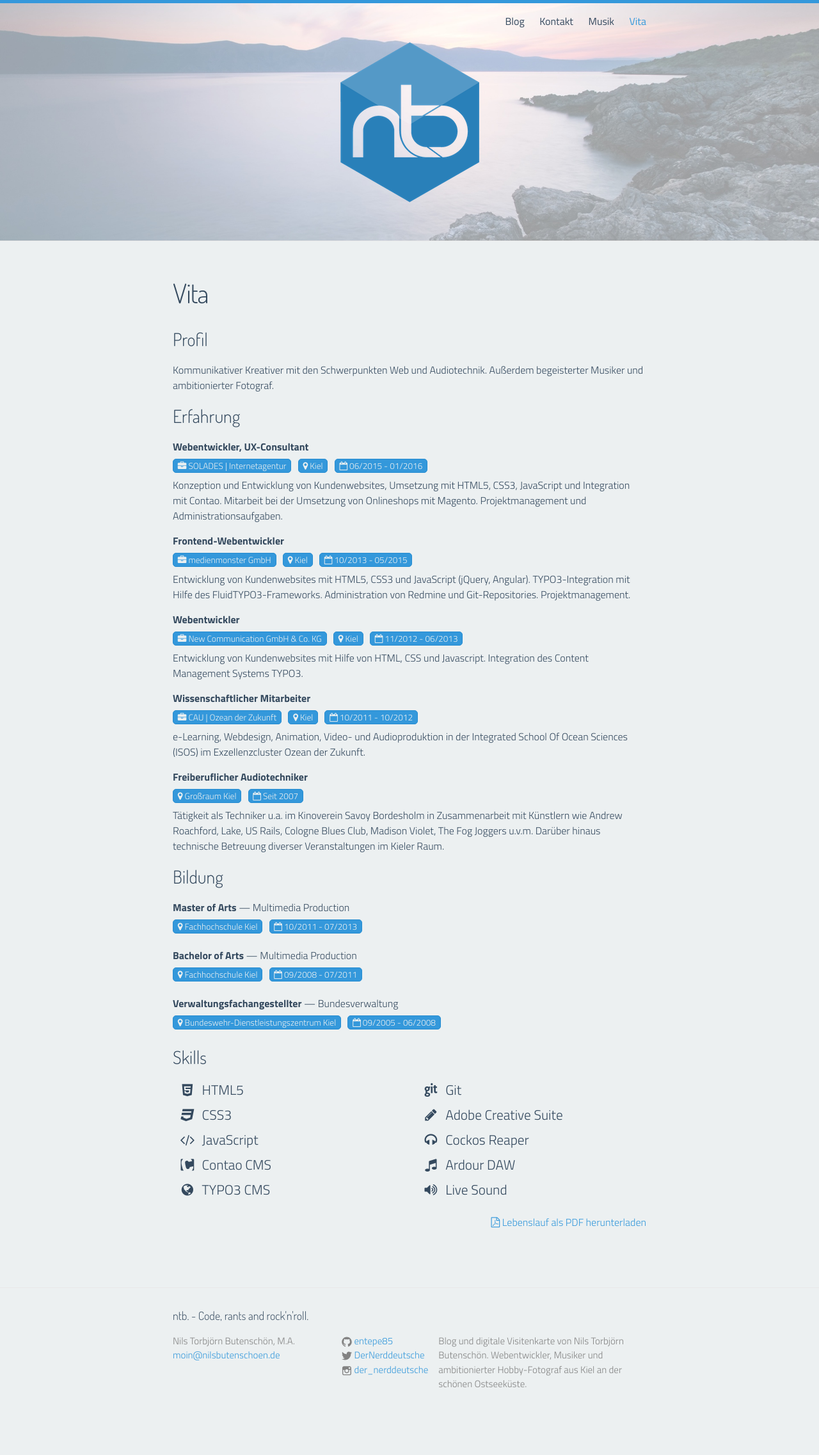
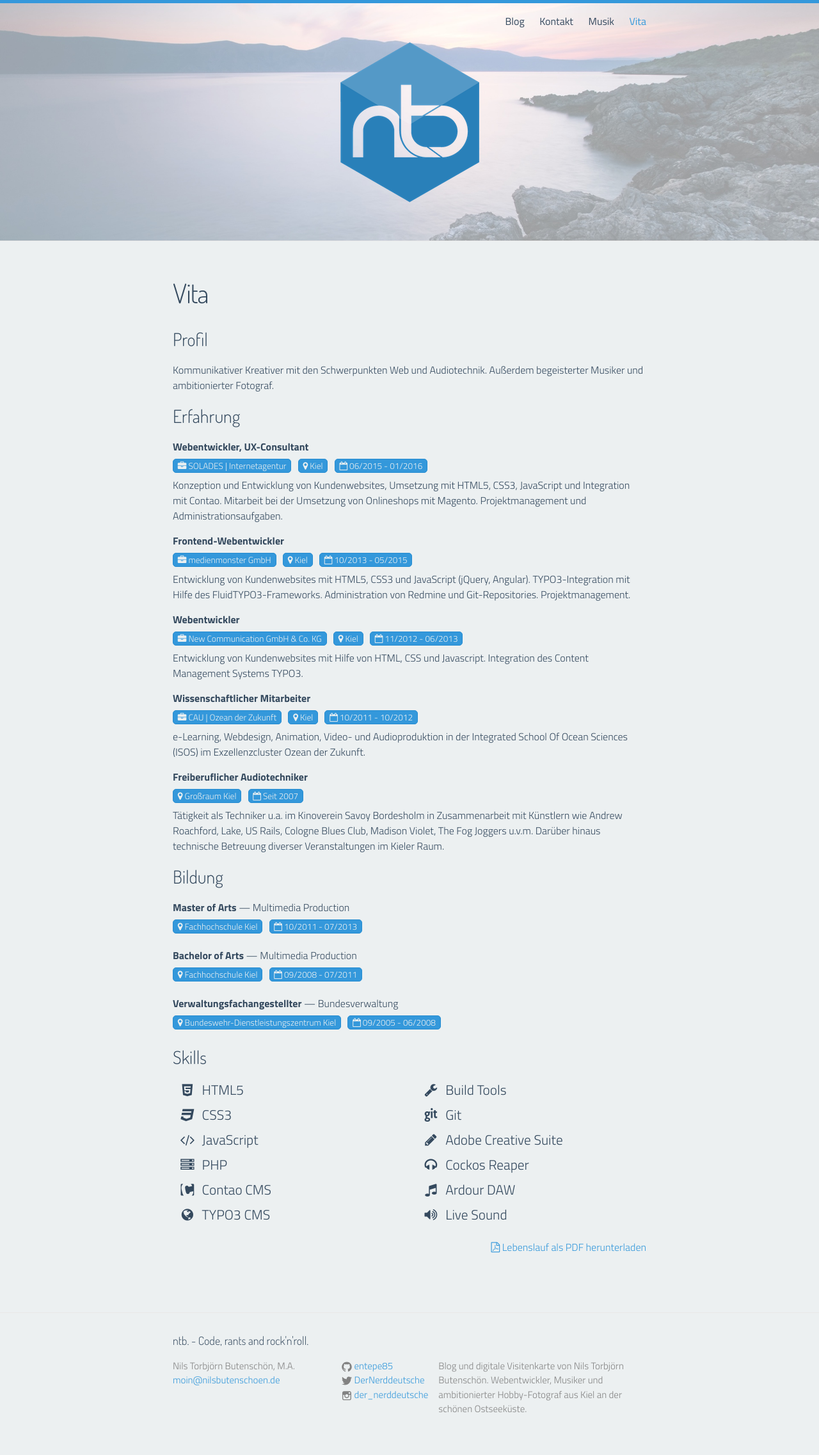
Before and after one commit to entepe85/nilsbutenschoen.de, a Jekyll site: the page built from vita/vita.html, in a window 1280 px wide. Shown: the whole page at 64% size. Built offline with Jekyll 4.4.1, drawn with Linux system fonts in a browser that asks for light colours; nearby versions of some CDN libraries; before the commit the page ends 2235 px from its top, so only the background shows below that.

Commit message:
Fix styling for Firefox, add missing skills.

```diff
--- a/_sass/_home.scss
+++ b/_sass/_home.scss
@@ -1,5 +1,5 @@
 .home-portrait {
-    -moz-border-radius: 100%;
+    border-radius: 10%;
     -webkit-clip-path: polygon(50% 0%, 95% 25%, 95% 75%, 50% 100%, 5% 75%, 5% 25%);
     clip-path: polygon(50% 0%, 95% 25%, 95% 75%, 50% 100%, 5% 75%, 5% 25%);;
     float: right;
--- a/vita/vita.html
+++ b/vita/vita.html
@@ -62,8 +62,10 @@
         <li><i class="fa-li fa fa-html5"></i>HTML5</li>
         <li><i class="fa-li fa fa-css3"></i>CSS3</li>
         <li><i class="fa-li fa fa-code"></i>JavaScript</li>
+        <li><i class="fa-li fa fa-server"></i>PHP</li>
         <li><i class="fa-li fa fa-contao"></i>Contao CMS</li>
         <li><i class="fa-li fa fa-globe"></i>TYPO3 CMS</li>
+        <li><i class="fa-li fa fa-wrench"></i>Build Tools</li>
         <li><i class="fa-li fa fa-git"></i>Git</li>
         <li><i class="fa-li fa fa-pencil"></i>Adobe Creative Suite</li>
         <li><i class="fa-li fa fa-headphones"></i>Cockos Reaper</li>
```
